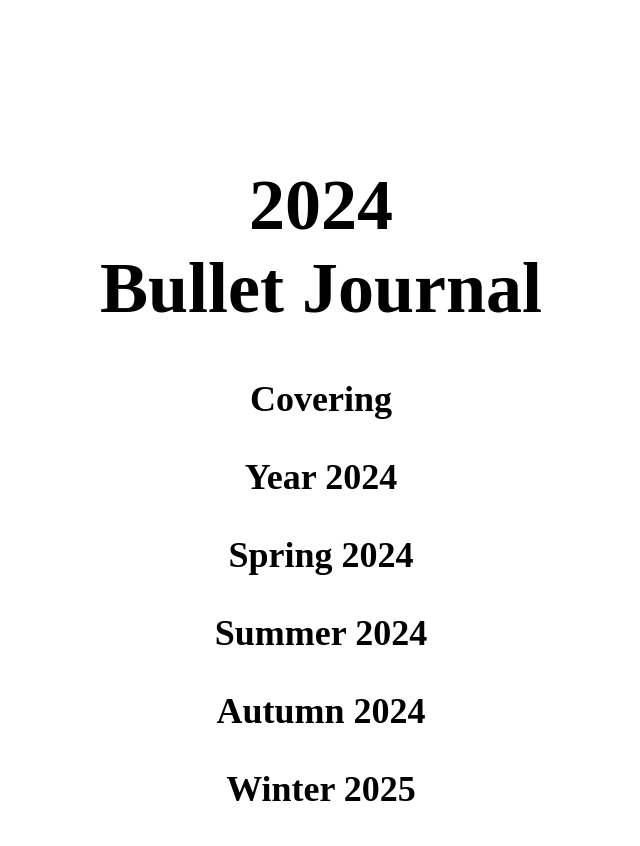
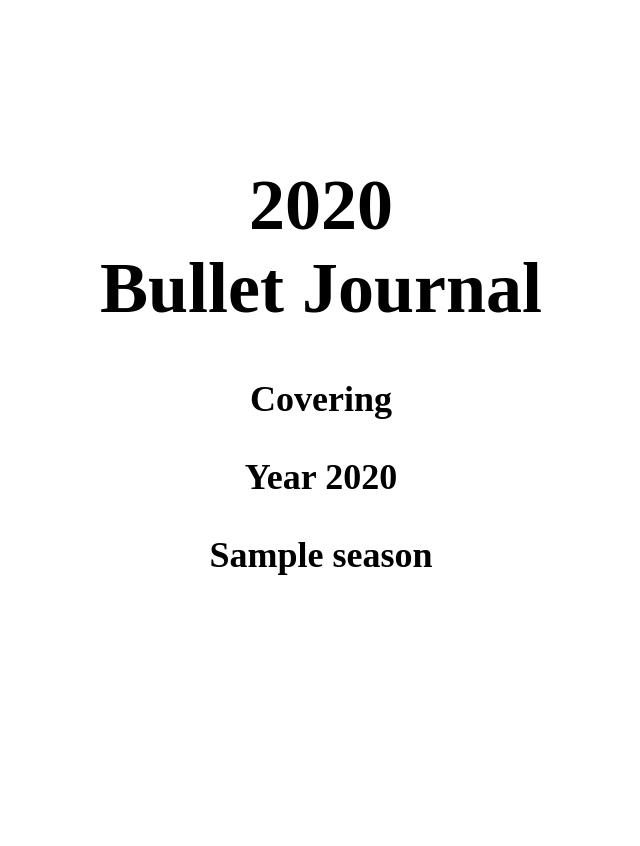
Before and after one commit to Narcolapser/bullet_journaling, a Flask app: template templates/cover.html in a window 1280 px wide. Shown: the whole page, without its empty margins (319-959 px from the left). After the commit the page ends 575 px from the top, so only its background shows below. Run offline with Flask 3, Linux system fonts and the light colour scheme; the template is opened without the code that fills it: most values are stand-ins (such as "Sample title", 1, 10 or a date in 2020); parts of the project's set-up code (start-up, migrations or seed data) failed here and were passed over.

Commit message:
fix: add cover page

```diff
--- a/plugins/basics.py
+++ b/plugins/basics.py
@@ -59,6 +59,9 @@ def render_picture_grid(meta, config):
 def render_table(meta, config):
     return render_template('table.html',title=config['title'],columns=config['columns'],rows=config['row_titles'])
 
+def render_cover(meta, config):
+    return render_template('cover.html',year=config['year'],seasons=config['seasons'])
+
 def templates():
     return {
     'icon_list': render_icon_list,
@@ -68,4 +71,5 @@ def templates():
     'sectional_icon_list': render_sectional_icon_list,
     'monthly_recap': render_monthly_recap,
     'notes': render_notes,
+    'cover': render_cover
 }
--- a/templates/cover.html
+++ b/templates/cover.html
@@ -1,10 +1,9 @@
 <html>
     <br/><br/><br/><br/><br/><br/>
-    <center><h1 style="font-size: 72px">2024<br/>Bullet Journal</h1></center>
+    <center><h1 style="font-size: 72px">{{year}}<br/>Bullet Journal</h1></center>
     <center><h3 style="font-size: 36px">Covering</h3></center>
-    <center><h3 style="font-size: 36px">Year 2024</h3></center>
-    <center><h3 style="font-size: 36px">Spring 2024</h3></center>
-    <center><h3 style="font-size: 36px">Summer 2024</h3></center>
-    <center><h3 style="font-size: 36px">Autumn 2024</h3></center>
-    <center><h3 style="font-size: 36px">Winter 2025</h3></center>
+    <center><h3 style="font-size: 36px">Year {{year}}</h3></center>
+    {% for i in seasons %}
+        <center><h3 style="font-size: 36px">{{i}}</h3></center>
+    {% endfor %}
 </html>
```
Also changed, not shown: notes/2025/year.yaml (+8 -0 lines).
